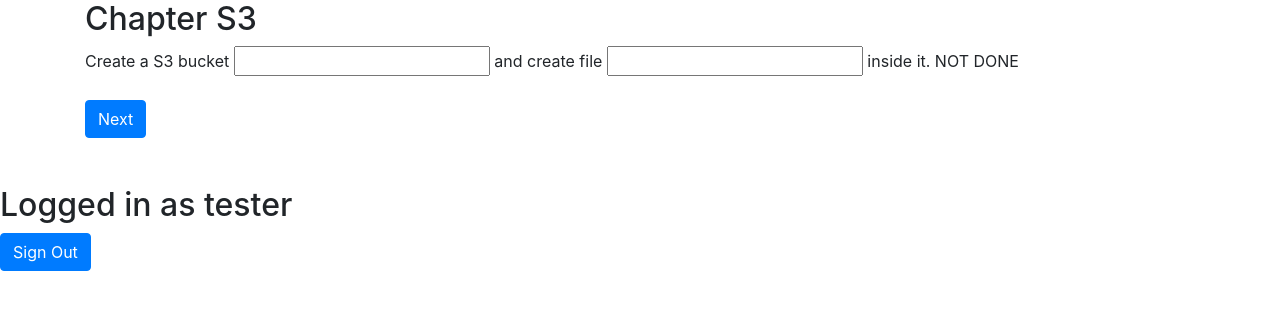
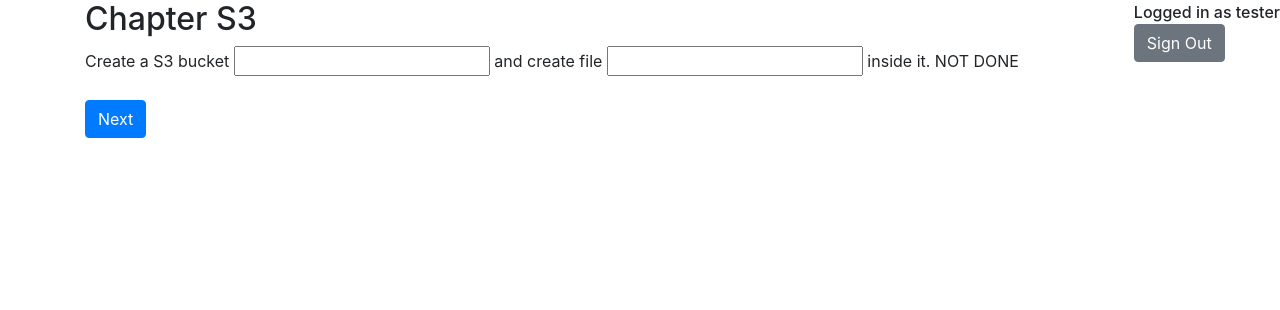
Before and after one commit to RomekRJM/AwsCourse, a Spring Boot app: page /chapter in a window 1280 px wide. Shown: the top 310 px of the page. Run offline with Spring Boot 4, Linux system fonts and the light colour scheme; a user stored in the database is signed in; data comes from the database, SQL or seed files in the repository; some of the project's set-up classes (security, data sources, template engines, error pages and the like) are left out, and stand-ins take their place; some libraries are stand-ins or nearby versions.

Commit message:
Improve UI component placement.

```diff
--- a/src/main/resources/templates/chapter.html
+++ b/src/main/resources/templates/chapter.html
@@ -25,7 +25,8 @@
             <input type="hidden" th:name="id" th:value="${chapter.chapterId}"/>
             <div class="d-inline" th:each="ut : ${tasks}">
                 <div class="d-inline" th:each="df : ${ut.task?.getDescriptionFragments()}">
-                    <input class="d-inline" th:if="${df.input}" type="text" id="${df.text}" th:name="${df.text}" th:value="${ut.answers.get(df.text)}">
+                    <input class="d-inline" th:if="${df.input}" type="text" id="${df.text}" th:name="${df.text}"
+                           th:value="${ut.answers.get(df.text)}">
                     <div class="d-inline" th:unless="${df.input}">[[${df.text}]]</div>
                 </div>
                 [[${ut.done} ? 'DONE' : 'NOT DONE']]
@@ -41,12 +42,16 @@
 </form>
 <br/>
 <br/>
-<h2 th:inline="text">Logged in as [[${#httpServletRequest.remoteUser}]]</h2>
-<form th:action="@{/logout}" method="post">
-    <div>
-        <input type="submit" class="btn btn-primary" value="Sign Out"/>
+
+<div class="fixed-top">
+    <div class="float-right">
+        <h6 th:inline="text" class="d-inline">Logged in as [[${#httpServletRequest.remoteUser}]]</h6>
+        <form th:action="@{/logout}" method="post" class="d-inline">
+            <div>
+                <input type="submit" class="btn btn-secondary small" value="Sign Out"/>
+            </div>
+        </form>
     </div>
-</form>
 </div>
 
 </body>
```
